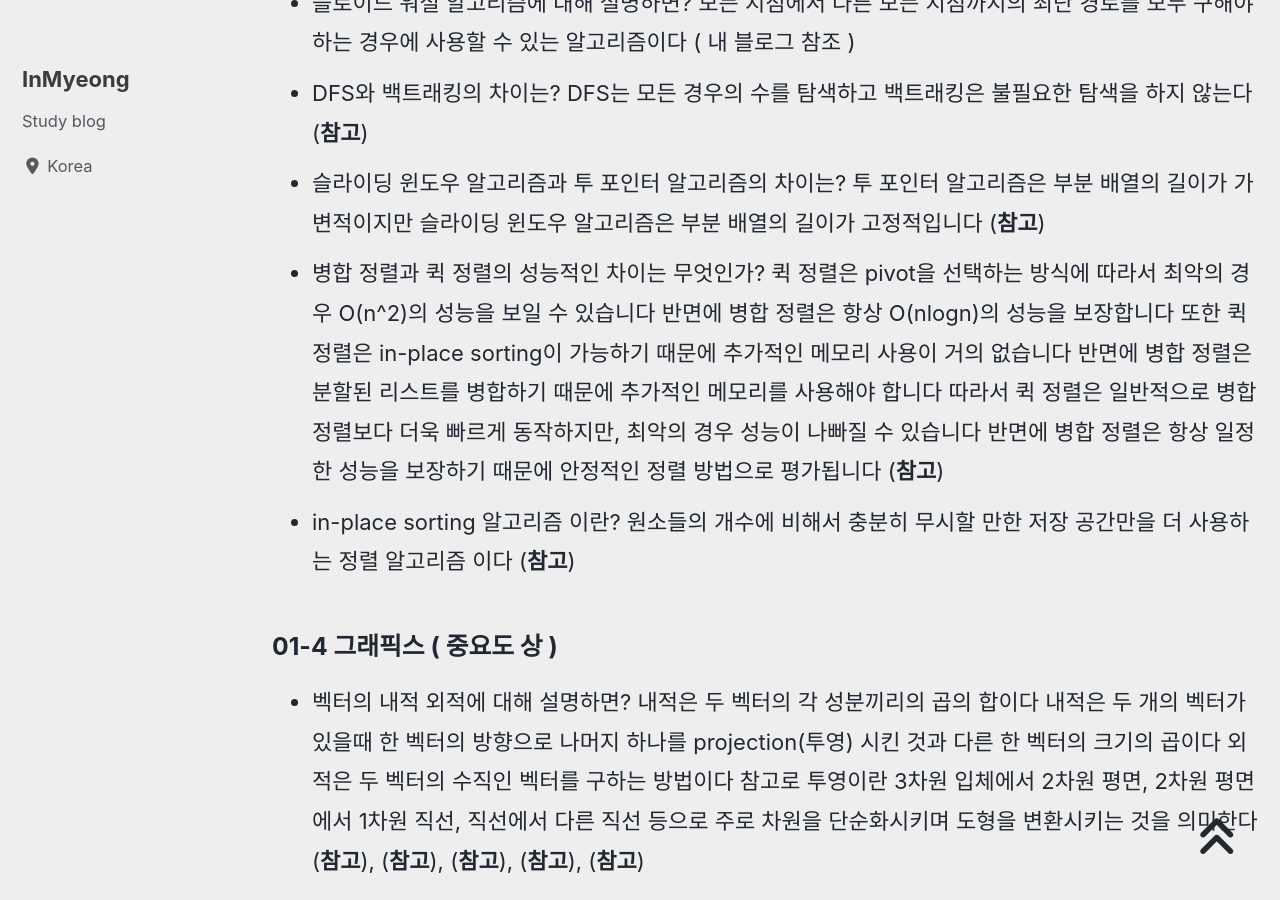
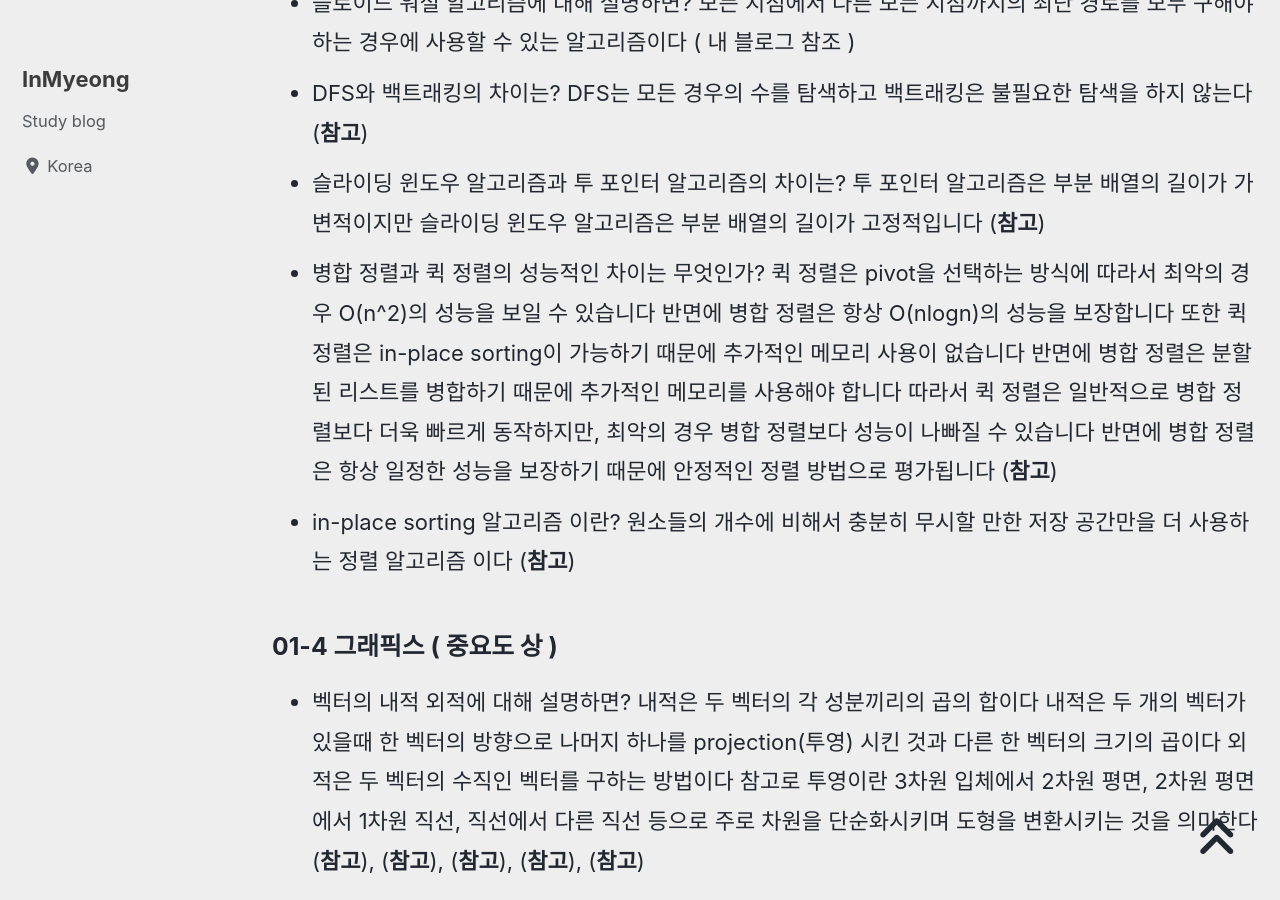
Before and after one commit to devMyeong/devMyeong.github.io, a Jekyll site: the page built from _posts/cs/2022-09-05-블로그-면접준비.md, in a window 1280 px wide and 900 px high, scrolled down 18795 px. Built offline with Jekyll 4.4.1, drawn with Linux system fonts in a browser that asks for light colours; cached includes are drawn as plain includes; nearby versions of some CDN libraries; some web fonts are replaced; comment, search, counter and statistics services are not loaded.

```diff
--- a/_posts/cs/2022-09-05-블로그-면접준비.md
+++ b/_posts/cs/2022-09-05-블로그-면접준비.md
@@ -181,7 +181,7 @@ last_modified_at: 2022-10-30
 - 플로이드 워셜 알고리즘에 대해 설명하면? 모든 지점에서 다른 모든 지점까지의 최단 경로를 모두 구해야 하는 경우에 사용할 수 있는 알고리즘이다 ( 내 블로그 참조 )
 - DFS와 백트래킹의 차이는? DFS는 모든 경우의 수를 탐색하고 백트래킹은 불필요한 탐색을 하지 않는다 ([**참고**](https://veggie-garden.tistory.com/24))
 - 슬라이딩 윈도우 알고리즘과 투 포인터 알고리즘의 차이는? 투 포인터 알고리즘은 부분 배열의 길이가 가변적이지만 슬라이딩 윈도우 알고리즘은 부분 배열의 길이가 고정적입니다 ([**참고**](https://velog.io/@codenmh0822/%ED%88%AC-%ED%8F%AC%EC%9D%B8%ED%84%B0-%EC%8A%AC%EB%9D%BC%EC%9D%B4%EB%94%A9-%EC%9C%88%EB%8F%84%EC%9A%B0-%EA%B5%AC%EA%B0%84-%ED%95%A9-%EC%95%8C%EA%B3%A0%EB%A6%AC%EC%A6%98))
-- 병합 정렬과 퀵 정렬의 성능적인 차이는 무엇인가? 퀵 정렬은 pivot을 선택하는 방식에 따라서 최악의 경우 O(n^2)의 성능을 보일 수 있습니다 반면에 병합 정렬은 항상 O(nlogn)의 성능을 보장합니다 또한 퀵 정렬은 in-place sorting이 가능하기 때문에 추가적인 메모리 사용이 거의 없습니다 반면에 병합 정렬은 분할된 리스트를 병합하기 때문에 추가적인 메모리를 사용해야 합니다 따라서 퀵 정렬은 일반적으로 병합 정렬보다 더욱 빠르게 동작하지만, 최악의 경우 성능이 나빠질 수 있습니다 반면에 병합 정렬은 항상 일정한 성능을 보장하기 때문에 안정적인 정렬 방법으로 평가됩니다 ([**참고**](https://splendidlolli.tistory.com/366))
+- 병합 정렬과 퀵 정렬의 성능적인 차이는 무엇인가? 퀵 정렬은 pivot을 선택하는 방식에 따라서 최악의 경우 O(n^2)의 성능을 보일 수 있습니다 반면에 병합 정렬은 항상 O(nlogn)의 성능을 보장합니다 또한 퀵 정렬은 in-place sorting이 가능하기 때문에 추가적인 메모리 사용이 없습니다 반면에 병합 정렬은 분할된 리스트를 병합하기 때문에 추가적인 메모리를 사용해야 합니다 따라서 퀵 정렬은 일반적으로 병합 정렬보다 더욱 빠르게 동작하지만, 최악의 경우 병합 정렬보다 성능이 나빠질 수 있습니다 반면에 병합 정렬은 항상 일정한 성능을 보장하기 때문에 안정적인 정렬 방법으로 평가됩니다 ([**참고**](https://splendidlolli.tistory.com/366))
 - in-place sorting 알고리즘 이란? 원소들의 개수에 비해서 충분히 무시할 만한 저장 공간만을 더 사용하는 정렬 알고리즘 이다 ([**참고**](https://velog.io/@cookncoding/%EC%95%8C%EA%B3%A0%EB%A6%AC%EC%A6%98-%EA%B0%9C%EB%85%90-Stable-Sort-Inplace))
 
 ### 01-4 그래픽스 ( 중요도 상 )
```
